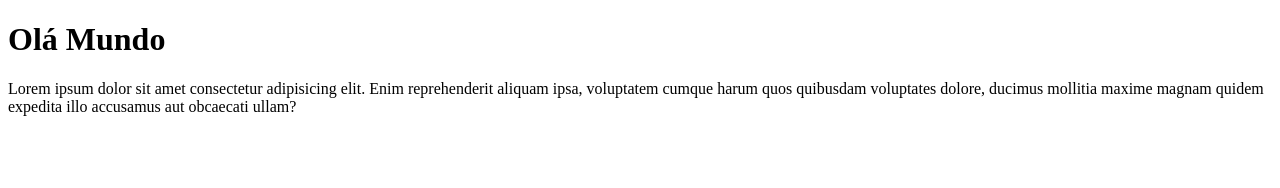
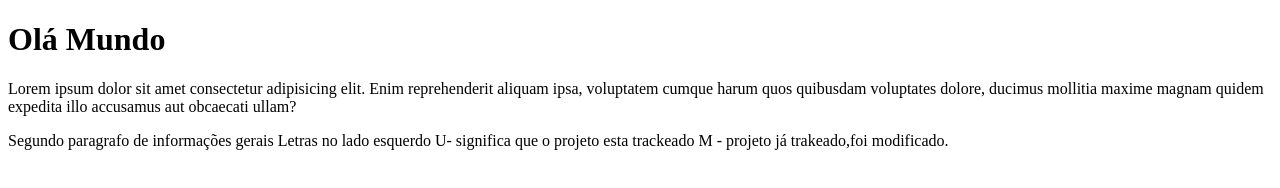
Before and after one commit to renato29/Ola_Mundo, a plain HTML site: page Site-exemplo/index.html in a window 1280 px wide. Drawn offline with Linux system fonts and the light colour scheme.

Commit message:
Paragrafo de anotações das Lives

```diff
--- a/Site-exemplo/index.html
+++ b/Site-exemplo/index.html
@@ -8,5 +8,12 @@
 <body>
     <h1>Olá Mundo </h1>
     <p>Lorem ipsum dolor sit amet consectetur adipisicing elit. Enim reprehenderit aliquam ipsa, voluptatem cumque harum quos quibusdam voluptates dolore, ducimus mollitia maxime magnam quidem expedita illo accusamus aut obcaecati ullam?</p>
+
+    <p>Segundo paragrafo de informações gerais
+        Letras no lado esquerdo
+         U- significa que o projeto esta trackeado
+         M - projeto já trakeado,foi modificado.
+
+    </p>
 </body>
 </html>
```
